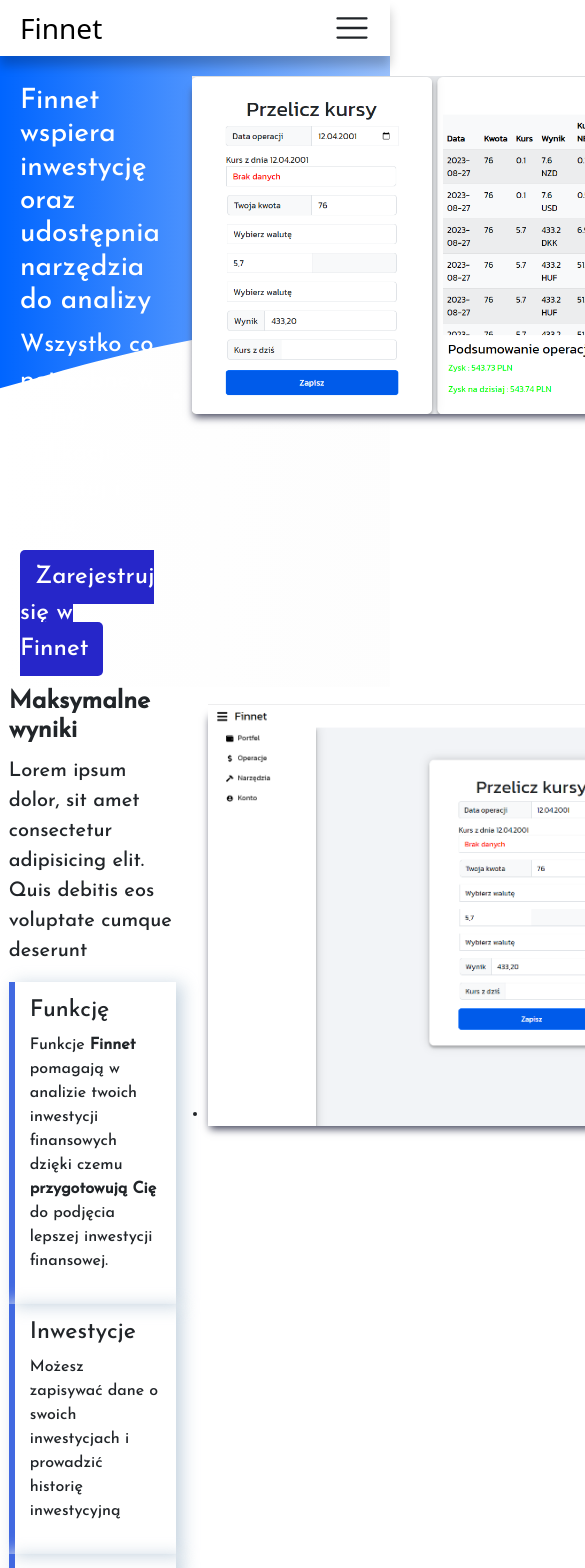
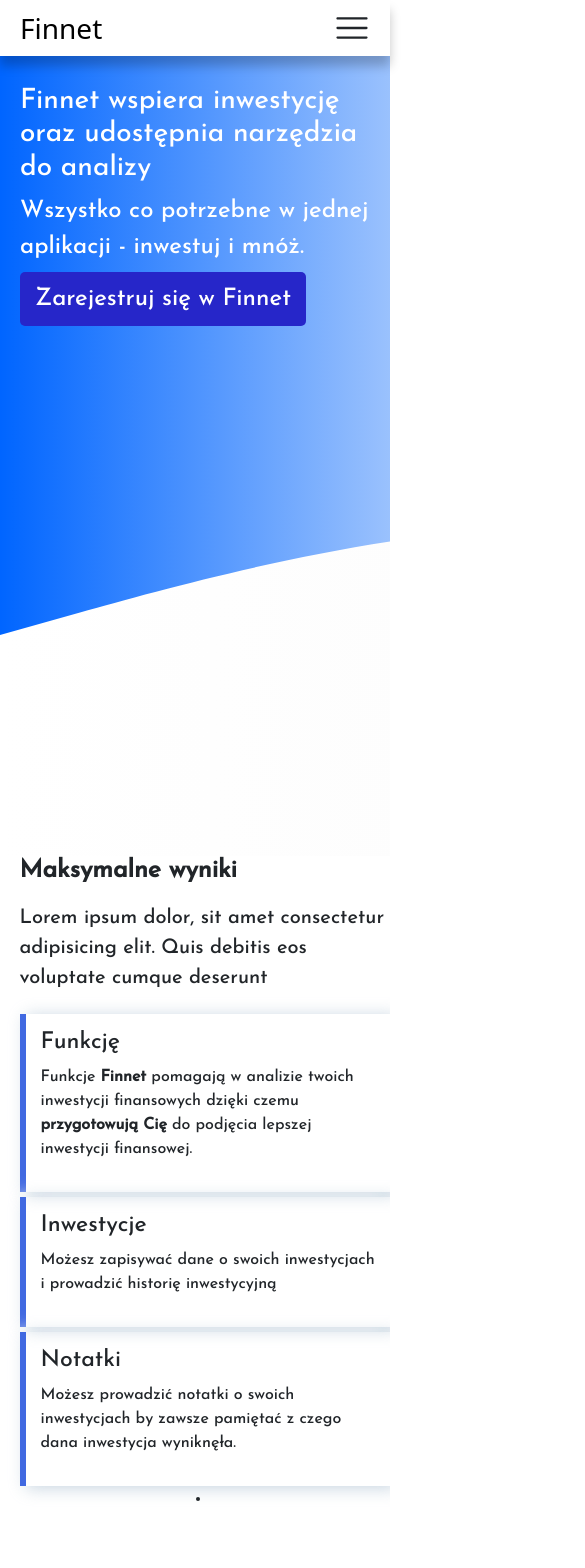
Before and after one commit to Hubixonek/finnet-landing-page, a Next.js app: page / in a window 390 px wide. Shown: the top 1568 px of the page, 585 px wide, since content can reach past the window. Built offline with nearby package versions, Linux system fonts and the light colour scheme.

Commit message:
refactor for rwd in progress

```diff
--- a/components/Footer/FooterPresenter.tsx
+++ b/components/Footer/FooterPresenter.tsx
@@ -61,8 +61,6 @@
           <li>
             <span>Copyright</span>
           </li>
-        </ul>
-      </div>
           <div className={styles["mediaIconSection"]}>
             <div className={styles["icon"]}>
               <FaFacebookSquare />
@@ -77,6 +75,8 @@
               <FaTwitter />
             </div>
           </div>
+        </ul>
+      </div>
     </div>
   );
 };
--- a/package.json
+++ b/package.json
@@ -20,5 +20,8 @@
     "react-icons": "^4.10.1",
     "sass": "^1.66.1",
     "typescript": "5.2.2"
+  },
+  "devDependencies": {
+    "autoprefixer": "^10.4.15"
   }
 }
--- a/styles/FirstSection.module.scss
+++ b/styles/FirstSection.module.scss
@@ -8,8 +8,6 @@
     ),
     url("../public/wave-background.svg");
   padding: 20px;
-  background-repeat: no-repeat;
-  background-size: cover;
   .uiTextBlock {
     display: flex;
     flex-direction: row;
@@ -58,3 +56,106 @@
     box-shadow: -3px 8px 8px -5px rgba(66, 68, 90, 1);
   }
 }
+@media screen and (max-width: 1380px) {
+  .section {
+    img {
+      max-height: 90%;
+    }
+  }
+}
+@media screen and (max-width: 1237px) {
+  .section {
+    img {
+      max-height: 86%;
+    }
+  }
+}
+@media screen and (max-width: 1198px) {
+  .section {
+    img {
+      max-height: 75%;
+    }
+  }
+}
+@media screen and (max-width: 1144px) {
+  .section {
+    .uiTextBlock {
+      flex-direction: column;
+    }
+    ul {
+      margin-top: 3%;
+      gap: 5px;
+    }
+
+    li:nth-last-child(1) {
+      margin-right: 20%;
+    }
+    img {
+      max-height: 100%;
+      min-width: 80%;
+    }
+  }
+}
+@media screen and (max-width: 1031px) {
+  .section {
+    .uiTextBlock {
+      flex-direction: column;
+    }
+    ul {
+      margin-top: 3%;
+      gap: 5px;
+    }
+
+    li:nth-last-child(1) {
+      margin-right: 20%;
+    }
+    img {
+      max-height: 90%;
+      min-width: 80%;
+    }
+  }
+}
+@media screen and (max-width: 934px) {
+  .section {
+    .uiTextBlock {
+      flex-direction: column;
+    }
+    ul {
+      margin-top: 3%;
+      gap: 5px;
+    }
+
+    img {
+      max-height: 85%;
+    }
+  }
+}
+@media screen and (max-width: 890px) {
+  .section {
+    .uiTextBlock {
+      flex-direction: column;
+    }
+    ul {
+      margin-top: 3%;
+      gap: 5px;
+    }
+    li:nth-last-child(1) {
+      flex-grow: 1;
+    }
+    li:nth-last-child(2) {
+      flex-grow: 1;
+    }
+    img {
+      max-height: 70%;
+    }
+  }
+}
+
+@media screen and (max-width: 739px) {
+  .section {
+    height: 800px;
+    ul {
+      display: none;
+    }
+  }
+}
--- a/styles/Footer.module.scss
+++ b/styles/Footer.module.scss
@@ -4,13 +4,13 @@
   color: white;
   .elements {
     display: flex;
-    margin-left: 120px;
+    margin-left: 2%;
     justify-content: center;
     .titleAndLogin {
       padding: 15px;
-      margin-top: 30px;
+      margin-top: 1.7%;
       color: white;
-      margin-right: 70px;
+      margin-right: 2%;
       text-decoration: none;
     }
     .login {
@@ -49,13 +49,18 @@
     margin-bottom: 1%;
   }
   .textSection {
-    margin-top: 1.2%;
+    display: flex;
+    max-width: 100%;
+    align-items: center;
+    justify-content: center;
+    flex: 1;
+    gap: 50px;
+
     ul {
       display: flex;
-      margin-left: 20.5%;
-      align-items: center;
+      gap: 15px;
+      flex-direction: row;
       list-style: none;
-      gap: 20px;
       font-size: 12px;
 
       li:hover:not(:last-child) {
@@ -63,14 +68,12 @@
         text-decoration: underline;
       }
     }
-  }
     .mediaIconSection {
       display: flex;
-    margin-left: 72%;
-    padding: 15px;
-    gap: 30px;
-
+      gap: 15px;
+      margin-left: 100%;
       .icon {
+        display: flex;
         font-size: 26px;
         cursor: pointer;
 
@@ -80,3 +83,98 @@
       }
     }
   }
+}
+@media screen and (max-width: 1152px) {
+  .container {
+    .textSection {
+      .mediaIconSection {
+        margin-left: 19%;
+      }
+    }
+  }
+}
+@media screen and (max-width: 518px) {
+  .container {
+    .elements {
+      flex-direction: column;
+      .titleAndLogin {
+        padding: 15px;
+        margin-top: 1.7%;
+        color: white;
+        margin-right: 2%;
+        text-decoration: none;
+      }
+      .login {
+        color: white;
+        text-decoration: none;
+        font-size: 14px;
+        &:hover {
+          text-decoration: underline;
+        }
+      }
+
+      .footerDescription {
+        padding: 15px;
+        margin-top: 2%;
+        color: white;
+        text-decoration: none;
+        width: 250px;
+
+        &:hover {
+          height: 92px;
+          background-color: rgba(248, 248, 248, 0.205);
+        }
+        h3 {
+          font-size: 16px;
+        }
+        p {
+          font-size: 14px;
+        }
+      }
+    }
+    .sectionLine {
+      width: 98%;
+      margin: 0 auto;
+      height: 1px;
+      background-color: rgba(255, 255, 255, 0.199);
+      margin-bottom: 1%;
+    }
+    .textSection {
+      display: flex;
+      max-width: 100%;
+      align-items: start;
+      justify-content: start;
+      flex: 1;
+      gap: 50px;
+
+      ul {
+        display: flex;
+        gap: 15px;
+        flex-direction: column;
+
+        list-style: none;
+        font-size: 12px;
+
+        li:hover:not(:last-child) {
+          cursor: pointer;
+          text-decoration: underline;
+        }
+      }
+      .mediaIconSection {
+        display: flex;
+
+        gap: 15px;
+        margin-left: 0%;
+        .icon {
+          display: flex;
+          font-size: 26px;
+          cursor: pointer;
+
+          &:hover {
+            color: rgba(255, 255, 255, 0.651);
+          }
+        }
+      }
+    }
+  }
+}
--- a/styles/FourContentSectionPresenter.module.scss
+++ b/styles/FourContentSectionPresenter.module.scss
@@ -28,7 +28,7 @@
       p {
         font-size: 19px;
         margin-left: 4%;
-        width: 100%;
+        width: 70%;
       }
       .searchColumn {
         background-color: rgba(53, 50, 50, 0.048);
@@ -45,3 +45,36 @@
     }
   }
 }
+@media screen and (max-width: 1229px) {
+  .wrapper {
+    .row {
+      max-width: 100%;
+
+      .column {
+        max-width: 50%;
+      }
+    }
+  }
+}
+@media screen and (max-width: 616px) {
+  .wrapper {
+    .row {
+      max-width: 85%;
+
+      .column {
+        max-width: 50%;
+      }
+    }
+  }
+}
+@media screen and (max-width: 469px) {
+  .wrapper {
+    .row {
+      max-width: 65%;
+
+      .column {
+        max-width: 100%;
+      }
+    }
+  }
+}
--- a/styles/OneContentSection.module.scss
+++ b/styles/OneContentSection.module.scss
@@ -11,7 +11,7 @@
     flex: 1;
     max-width: 45%;
     ul {
-      margin-top: 10%;
+      margin-top: 15%;
     }
 
     li {
@@ -48,3 +48,84 @@
     }
   }
 }
+@media screen and (max-width: 1741px) {
+  .row {
+    .column {
+      max-width: 40%;
+      ul {
+        margin-top: 20%;
+      }
+    }
+  }
+}
+@media screen and (max-width: 1596px) {
+  .row {
+    .column {
+      max-width: 35%;
+      ul {
+        margin-top: 24%;
+      }
+    }
+  }
+}
+@media screen and (max-width: 1470px) {
+  .row {
+    .column {
+      max-width: 30%;
+      ul {
+        margin-top: 37%;
+      }
+    }
+  }
+}
+@media screen and (max-width: 1365px) {
+  .row {
+    display: flex;
+    flex-direction: column;
+    .column {
+      margin: 0 auto;
+      max-width: 100%;
+      gap: 5px;
+
+      ul {
+        margin-top: 5%;
+      }
+    }
+  }
+}
+@media screen and (max-width: 1166px) {
+  .row {
+    .column {
+      img {
+        max-height: 100%;
+      }
+    }
+  }
+}
+@media screen and (max-width: 1048px) {
+  .row {
+    .column {
+      img {
+        max-height: 90%;
+      }
+    }
+  }
+}
+@media screen and (max-width: 868px) {
+  .row {
+    .column {
+      img {
+        max-height: 65%;
+      }
+    }
+  }
+}
+@media screen and (max-width: 642px) {
+  .row {
+    .column {
+      img {
+        display: none;
+      }
+    }
+  }
+}
--- a/styles/TwoContentSection.module.scss
+++ b/styles/TwoContentSection.module.scss
@@ -1,10 +1,14 @@
 .sectionGroup {
   font-family: "Josefin Sans", sans-serif;
   max-height: 100%;
-  padding: 55px;
+  padding: 25px;
   .container {
     margin-left: 100px;
     max-width: 100%;
+
+    h1 {
+      min-width: 100%;
+    }
   }
   .descriptionContainerGroup {
     display: flex;
```
Also changed, not shown: 1 other file (tests, documents, lock files or other folders). Lines whose indentation alone changed are shown as unchanged.
